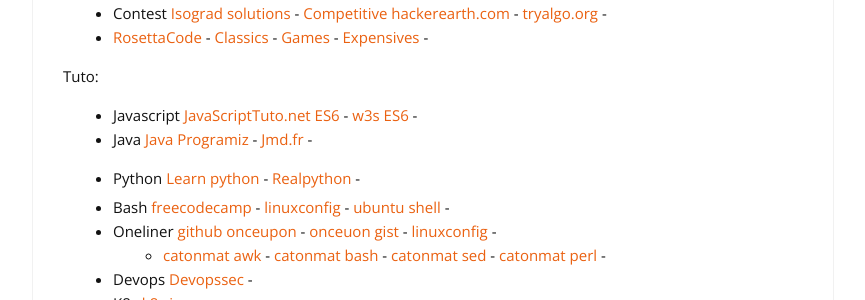
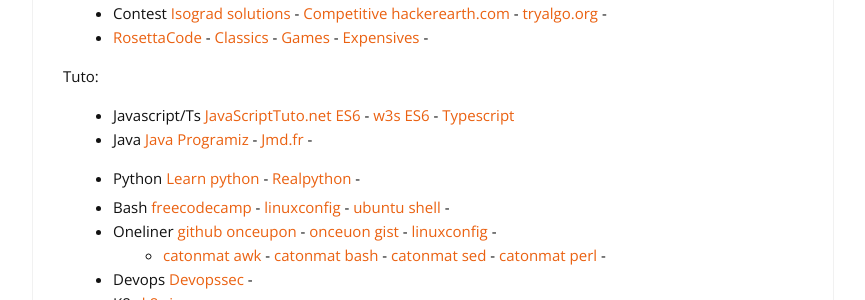
Before and after one commit to cylmat/cylmat.github.io, a Jekyll site: the page built from _pages/USEFUL.md, in a window 1280 px wide and 900 px high, scrolled down 756 px. Shown: the part 155-455 px from the top of the window, without its empty margins (207-1072 px from the left). Built offline with Jekyll 4.4.1, drawn with Linux system fonts in a browser that asks for light colours; nearby versions of some CDN libraries.

Commit message:
Update USEFUL.md

```diff
--- a/_pages/USEFUL.md
+++ b/_pages/USEFUL.md
@@ -37,7 +37,8 @@
 * [RosettaCode](https://rosettacode.org) - [Classics](https://rosettacode.org/wiki/Category:Classic_CS_problems_and_programs) - [Games](https://rosettacode.org/wiki/Category:Games) - [Expensives](https://rosettacode.org/wiki/Category:Pages_with_too_many_expensive_parser_function_calls) -
 
 Tuto:
-* Javascript [JavaScriptTuto.net ES6](https://www.javascripttutorial.net/es6) - [w3s ES6](https://www.w3schools.com/js/js_es6.asp) -
+* Javascript/Ts [JavaScriptTuto.net ES6](https://www.javascripttutorial.net/es6) - [w3s ES6](https://www.w3schools.com/js/js_es6.asp) - [Typescript](
+https://www.typescriptlang.org/docs/handbook/typescript-from-scratch.html)
 * Java [Java Programiz](https://www.programiz.com/java-programming) - [Jmd.fr](https://www.jmdoudoux.fr/accueil_java.htm) -
 * Python [Learn python](https://www.learnpython.org) - [Realpython](https://realpython.com) -
 
```
